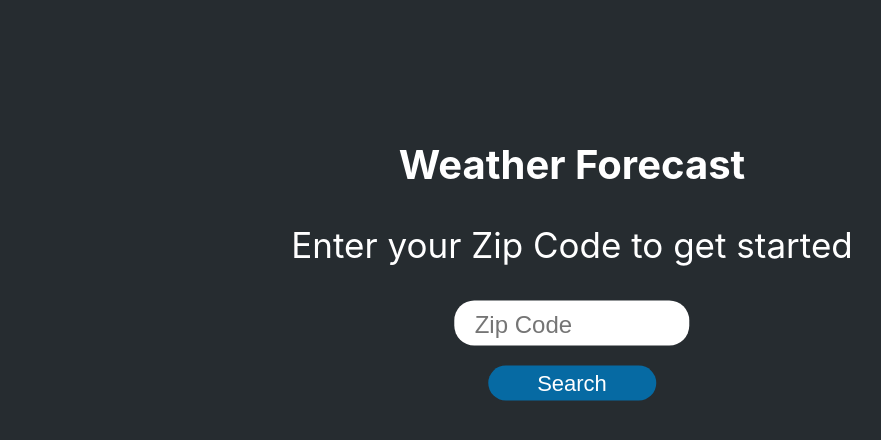
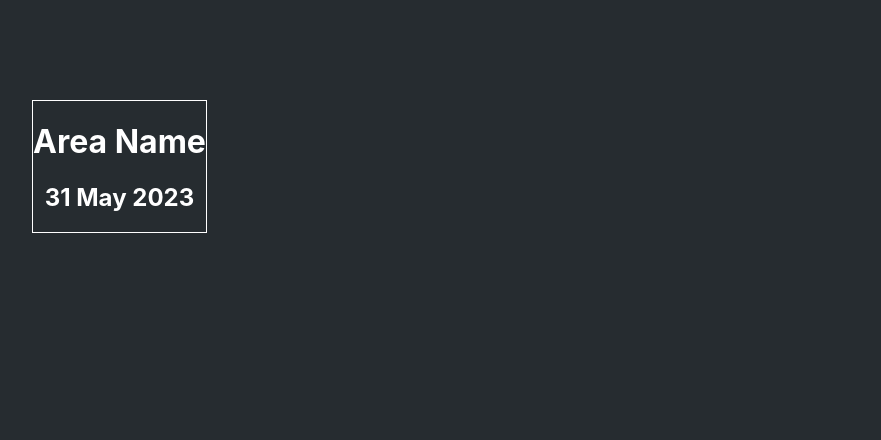
Before and after one commit to DaleWillemse/Weather-App, a React (Create React App) app in the folder app/: page / in a window 1280 px wide. Shown: the top 440 px of the page, without its empty margins (68-949 px from the left). Built offline with nearby package versions, Linux system fonts and the light colour scheme.

Commit message:
starting css for WeatherPage

```diff
--- a/app/package.json
+++ b/app/package.json
@@ -9,6 +9,7 @@
     "express": "^4.18.2",
     "react": "^18.2.0",
     "react-dom": "^18.2.0",
+    "react-router-dom": "^6.11.2",
     "react-scripts": "5.0.1",
     "web-vitals": "^2.1.4"
   },
--- /dev/null
+++ b/app/src/WeatherPage.css
@@ -0,0 +1,7 @@
+.AreaData {
+  text-align: center;
+  position: absolute;
+  top: 100px;
+  left: 100px;
+  border: solid 1px white;
+}
--- /dev/null
+++ b/app/src/WeatherPage.js
@@ -0,0 +1,15 @@
+import React from "react";
+import "./WeatherPage.css";
+
+function WeatherPage() {
+  return (
+    <div>
+      <div className="AreaData">
+        <h1 id="AreaName">Area Name</h1>
+        <h2 id="Date">31 May 2023</h2>
+      </div>
+    </div>
+  );
+}
+
+export default WeatherPage;
--- a/app/src/index.js
+++ b/app/src/index.js
@@ -3,9 +3,16 @@ import ReactDOM from "react-dom/client";
 import "./index.css";
 import App from "./App";
 import reportWebVitals from "./reportWebVitals";
+import WeatherPage from "./WeatherPage";
 
 const root = ReactDOM.createRoot(document.getElementById("root"));
-root.render(<App />);
+
+root.render(
+  <React.StrictMode>
+    {/* <App /> */}
+    <WeatherPage />
+  </React.StrictMode>
+);
 
 // If you want to start measuring performance in your app, pass a function
 // to log results (for example: reportWebVitals(console.log))
```
Also changed, not shown: 1 other file (tests, documents, lock files or other folders).
